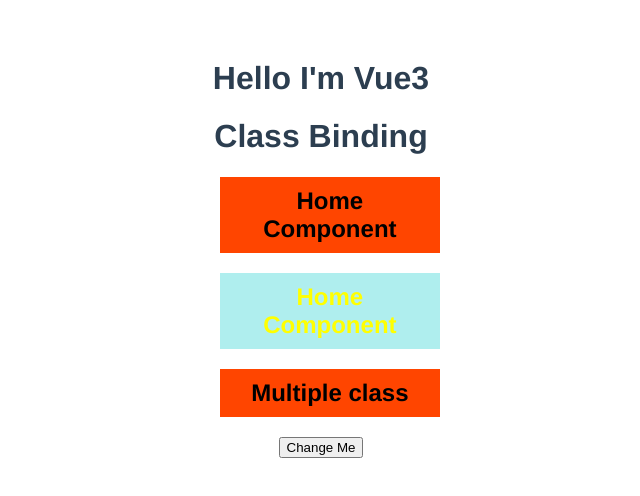
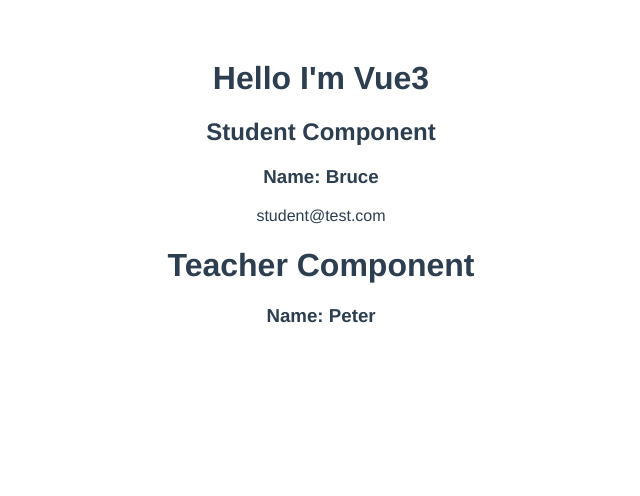
Before and after one commit to mofachhalhossain/Vue-For-Beginner, a Vue app: page / in a window 1280 px wide. Shown: the top 496 px of the page, without its empty margins (319-959 px from the left). Built offline with nearby package versions, Linux system fonts and the light colour scheme.

Commit message:
props and pass data from child to parent

```diff
--- a/src/App.vue
+++ b/src/App.vue
@@ -17,7 +17,9 @@
     </li>
   </ul> -->
   <!-- <HtmlBinding /> -->
-  <ClassBinding />
+  <!-- <ClassBinding /> -->
+  <Props_Student :name="name" :email="email" />
+  <Props_Teacher name="Peter" />
 </template>
 
 <script>
@@ -33,7 +35,9 @@
 /* import PassDataParentToChild from "./components/PassDataParentToChild.vue"; */
 /* import ReuseComponents from "./components/ReuseComponents.vue"; */
 /* import HtmlBinding from "./components/HtmlBinding.vue"; */
-import ClassBinding from "./components/ClassBinding.vue";
+/* import ClassBinding from "./components/ClassBinding.vue"; */
+import Props_Student from "./components/Props_Student.vue";
+import Props_Teacher from "./components/Props_Teacher.vue";
 
 export default {
   name: "App",
@@ -50,7 +54,9 @@
     /* PassDataParentToChild, */
     /* ReuseComponents, */
     /* HtmlBinding, */
-    ClassBinding,
+    /* ClassBinding, */
+    Props_Student,
+    Props_Teacher,
   },
   /*  data passing from parent to child: */
   /* data() {
@@ -78,6 +84,12 @@
       ],
     };
 }; */
+  data() {
+    return {
+      name: "Bruce",
+    };
+  },
+  props: { email: String },
 };
 </script>
 
--- /dev/null
+++ b/src/components/Props_Student.vue
@@ -0,0 +1,21 @@
+<template>
+  <h2>Student Component</h2>
+  <h3>Name: {{ name }}</h3>
+  <p>{{ email }}</p>
+</template>
+
+<script>
+export default {
+  name: "Props_Student",
+  props: {
+    name: String,
+  },
+  data() {
+    return {
+      email: "student@test.com",
+    };
+  },
+};
+</script>
+
+<style scopped></style>
--- /dev/null
+++ b/src/components/Props_Teacher.vue
@@ -0,0 +1,15 @@
+<template>
+  <h1>Teacher Component</h1>
+  <h3>Name: {{ name }}</h3>
+</template>
+
+<script>
+export default {
+  name: "Props_Teacher",
+  props: {
+    name: String,
+  },
+};
+</script>
+
+<style scoped></style>
```
